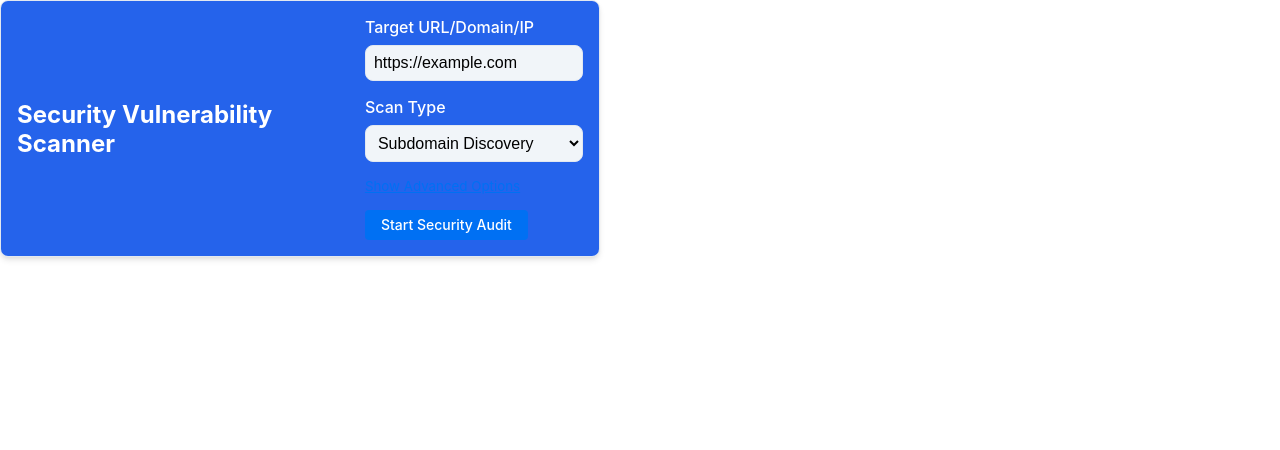
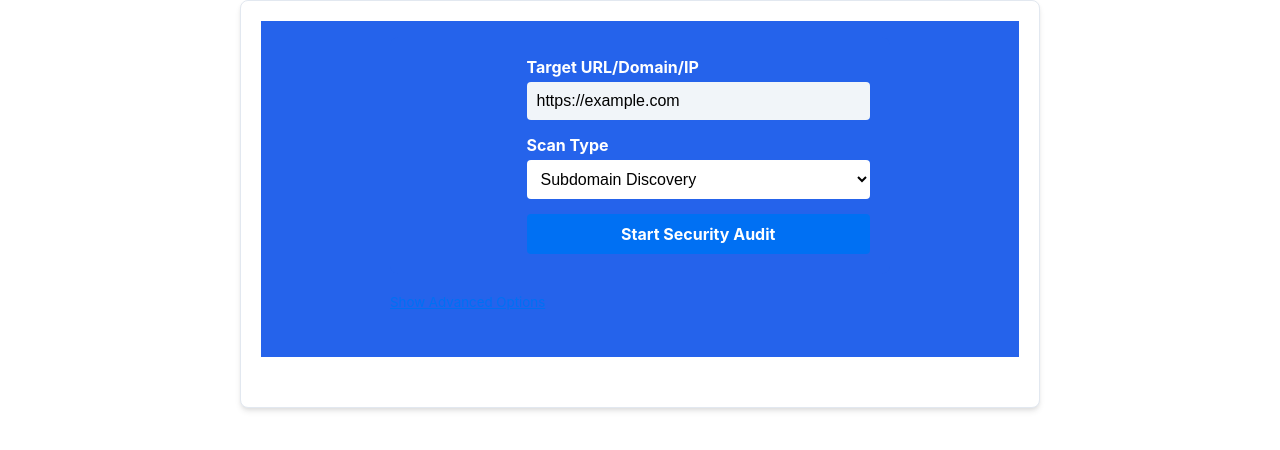
Before and after one commit to cmndcntrlcyber/vercel-app, a Next.js app: page /widget in a window 1280 px wide. Shown: the top 450 px of the page. Built offline with nearby package versions, Linux system fonts and the light colour scheme.

Commit message:
project update

```diff
--- a/app/page.tsx
+++ b/app/page.tsx
@@ -9,7 +9,7 @@ export default function Home() {
 
   return (
     <main className="min-h-screen p-8">
-      <div className="max-w-5xl mx-auto">
+      <div className="max-w-5xl mx-auto text-center">
         <header className="mb-8">
           <h1 className="text-3xl font-bold mb-2">Security Scanner Widget</h1>
           <p className="text-gray-600">
@@ -18,7 +18,7 @@ export default function Home() {
         </header>
 
         <div className="mb-6 border-b border-gray-200">
-          <nav className="flex -mb-px">
+          <nav className="flex -mb-px justify-center">
             <button
               onClick={() => setActiveTab('demo')}
               className={`mr-4 py-2 px-1 border-b-2 font-medium text-sm ${
@@ -44,7 +44,7 @@ export default function Home() {
 
         <div className="bg-white p-6 rounded-lg shadow-md">
           {activeTab === 'demo' ? (
-            <div>
+            <div className="text-center">
               <h2 className="text-xl font-semibold mb-4">Security Scanner Demo</h2>
               <SecurityScanner />
             </div>
--- a/components/SecurityScanner.tsx
+++ b/components/SecurityScanner.tsx
@@ -1,6 +1,6 @@
 'use client';
 
-import { useState, FormEvent, useRef } from 'react';
+import { useState, FormEvent, useRef, useEffect } from 'react';
 import { Vulnerability, ScanResult, ScanRequest } from '../types';
 
 // Real API function to perform security scans using our backend
@@ -76,6 +76,32 @@ export default function SecurityScanner() {
   const [userAgent, setUserAgent] = useState('Mozilla/5.0 (Windows NT 10.0; Win64; x64) AppleWebKit/537.36');
   const [timeout, setTimeout] = useState(30);
   const [customHeaders, setCustomHeaders] = useState('');
+
+  // Dark mode detection
+  const [isDarkMode, setIsDarkMode] = useState(false);
+
+  // Effect to detect dark mode
+  useEffect(() => {
+    // Check if window is available (client-side)
+    if (typeof window !== 'undefined') {
+      // Check initial preference
+      const darkModeMediaQuery = window.matchMedia('(prefers-color-scheme: dark)');
+      setIsDarkMode(darkModeMediaQuery.matches);
+
+      // Set up listener for changes
+      const darkModeChangeHandler = (e: MediaQueryListEvent) => {
+        setIsDarkMode(e.matches);
+      };
+
+      // Add listener
+      darkModeMediaQuery.addEventListener('change', darkModeChangeHandler);
+
+      // Clean up
+      return () => {
+        darkModeMediaQuery.removeEventListener('change', darkModeChangeHandler);
+      };
+    }
+  });
 
   // HTML report reference for download
   const reportRef = useRef<HTMLDivElement>(null);
@@ -202,21 +228,83 @@ export default function SecurityScanner() {
   };
 
   return (
-    <div className="widget-container">
-      <div className="widget-header">
-        <h2>Security Vulnerability Scanner</h2>
+    <div className="widget-container" style={{
+      maxWidth: "800px",
+      margin: "0 auto",
+      padding: "20px",
+      boxSizing: "border-box",
+      display: "flex",
+      flexDirection: "column",
+      alignItems: "center",
+      width: "100%",
+      backgroundColor: isDarkMode ? "#111827" : "#ffffff",
+      color: isDarkMode ? "#ffffff" : "#1a202c"
+    }}>
+      <div className="widget-header" style={{
+        width: "100%",
+        textAlign: "center",
+        marginBottom: "30px"
+      }}>
+
         <div className="scan-status">
           {isScanning && <span className="status-badge status-scanning">Scanning...</span>}
           {scanStatusMessage && <p className="status-message">{scanStatusMessage}</p>}
         </div>
 
-        <form onSubmit={handleSubmit}>
-          <div className="form-group">
-            <label htmlFor="target" className="form-label">Target URL/Domain/IP</label>
+        <form onSubmit={handleSubmit} style={{
+          width: "100%",
+          maxWidth: "500px",
+          margin: "0 auto",
+          display: "flex",
+          flexDirection: "column",
+          alignItems: "center"
+        }}>
+          <div style={{
+            display: "flex",
+            justifyContent: "space-between",
+            width: "100%",
+            backgroundColor: "#2563eb",
+            borderRadius: "8px",
+            padding: "20px",
+            color: "white",
+            marginBottom: "20px"
+          }}>
+            <div style={{
+              flexGrow: 1,
+              display: "flex",
+              flexDirection: "column",
+              justifyContent: "center",
+              alignItems: "flex-start"
+            }}>
+            </div>
+
+            <div style={{
+              flexGrow: 1,
+              display: "flex",
+              flexDirection: "column",
+              justifyContent: "space-between",
+              alignItems: "flex-end",
+              gap: "15px"
+            }}>
+              <div style={{ width: "100%" }}>
+                <label htmlFor="target" className="form-label" style={{
+                  display: "block",
+                  marginBottom: "5px",
+                  fontWeight: "bold",
+                  color: "white",
+                  textAlign: "left"
+                }}>Target URL/Domain/IP</label>
                 <input
                   id="target"
                   type="text"
                   className="form-input"
+                  style={{
+                    width: "100%",
+                    padding: "10px",
+                    borderRadius: "4px",
+                    border: "none",
+                    fontSize: "16px"
+                  }}
                   value={target}
                   onChange={(e) => setTarget(e.target.value)}
                   placeholder="https://example.com or example.com or 192.168.1.1"
@@ -224,11 +312,25 @@ export default function SecurityScanner() {
                 />
               </div>
 
-          <div className="form-group">
-            <label htmlFor="scanType" className="form-label">Scan Type</label>
+              <div style={{ width: "100%" }}>
+                <label htmlFor="scanType" className="form-label" style={{
+                  display: "block",
+                  marginBottom: "5px",
+                  fontWeight: "bold",
+                  color: "white",
+                  textAlign: "left"
+                }}>Scan Type</label>
                 <select
                   id="scanType"
                   className="form-select"
+                  style={{
+                    width: "100%",
+                    padding: "10px",
+                    borderRadius: "4px",
+                    border: "none",
+                    fontSize: "16px",
+                    backgroundColor: "white"
+                  }}
                   value={scanType}
                   onChange={(e) => setScanType(e.target.value)}
                 >
@@ -243,7 +345,33 @@ export default function SecurityScanner() {
                 </select>
               </div>
 
-          <div className="form-advanced">
+              <button
+                type="submit"
+                className="button button-primary"
+                disabled={isScanning}
+                style={{
+                  backgroundColor: '#0070f3',
+                  color: 'white',
+                  border: 'none',
+                  padding: '12px 24px',
+                  borderRadius: '4px',
+                  cursor: isScanning ? 'not-allowed' : 'pointer',
+                  opacity: isScanning ? 0.7 : 1,
+                  fontSize: '16px',
+                  fontWeight: 'bold',
+                  width: '100%'
+                }}
+              >
+                {isScanning ? 'Scanning...' : 'Start Security Audit'}
+              </button>
+            </div>
+          </div>
+
+          <div className="form-advanced" style={{
+            width: "100%",
+            textAlign: "center",
+            marginBottom: "15px"
+          }}>
             <button
               type="button"
               className="toggle-advanced"
@@ -263,10 +391,13 @@ export default function SecurityScanner() {
 
             {showAdvanced && (
               <div className="advanced-options" style={{
-                border: '1px solid #eaeaea',
+                border: isDarkMode ? '1px solid #eaeaea' : '1px solid #eaeaea',
                 borderRadius: '5px',
                 padding: '1rem',
-                marginBottom: '1rem'
+                marginBottom: '1rem',
+                width: '100%',
+                backgroundColor: isDarkMode ? '#1a202c' : 'white',
+                color: isDarkMode ? '#e2e8f0' : '#1a202c'
               }}>
                 <div className="form-group">
                   <label htmlFor="authToken" className="form-label">Authentication Token</label>
@@ -323,33 +454,33 @@ export default function SecurityScanner() {
               </div>
             )}
           </div>
-
-          <button
-            type="submit"
-            className="button button-primary"
-            disabled={isScanning}
-            style={{
-              backgroundColor: '#0070f3',
-              color: 'white',
-              border: 'none',
-              padding: '0.5rem 1rem',
-              borderRadius: '4px',
-              cursor: isScanning ? 'not-allowed' : 'pointer',
-              opacity: isScanning ? 0.7 : 1
-            }}
-          >
-            {isScanning ? 'Scanning...' : 'Start Security Audit'}
-          </button>
         </form>
 
         {error && (
-          <div className="results-container error" style={{ color: '#d32f2f', marginTop: '1rem' }}>
+          <div className="results-container error" style={{
+            color: '#d32f2f',
+            marginTop: '1rem',
+            maxWidth: '500px',
+            margin: '1rem auto',
+            textAlign: 'center'
+          }}>
             <p>{error}</p>
           </div>
         )}
 
         {scanResult && (
-          <div className="results-container" style={{ marginTop: '2rem' }}>
+          <div className="results-container" style={{
+            marginTop: '2rem',
+            width: '100%',
+            maxWidth: '600px',
+            margin: '2rem auto',
+            border: isDarkMode ? '1px solid #2d3748' : '1px solid #eaeaea',
+            borderRadius: '8px',
+            padding: '20px',
+            boxShadow: isDarkMode ? '0 2px 10px rgba(0,0,0,0.3)' : '0 2px 10px rgba(0,0,0,0.1)',
+            backgroundColor: isDarkMode ? '#1a202c' : 'white',
+            color: isDarkMode ? 'white' : 'black'
+          }}>
             <div className="results-header" style={{ display: 'flex', justifyContent: 'space-between', alignItems: 'center' }}>
               <h3>Scan Results</h3>
               <button
@@ -367,20 +498,20 @@ export default function SecurityScanner() {
               </button>
             </div>
 
-            <p>
+            <p style={{ color: isDarkMode ? '#e2e8f0' : '#1a202c' }}>
               <strong>Target:</strong> {scanResult.target}<br />
               <strong>Scan Type:</strong> {scanTypeNames[scanResult.scanType] || scanResult.scanType}<br />
               <strong>Time:</strong> {new Date(scanResult.timestamp).toLocaleString()}
             </p>
 
             <div style={{ marginTop: '1rem' }}>
-              <h4>Summary</h4>
-              <ul>
+              <h4 style={{ color: isDarkMode ? 'white' : '#1a202c' }}>Summary</h4>
+              <ul style={{ color: isDarkMode ? '#e2e8f0' : '#1a202c' }}>
                 <li>Total Vulnerabilities: {scanResult.summary.total}</li>
-                <li>Critical: <span style={{ color: '#d32f2f' }}>{scanResult.summary.critical}</span></li>
-                <li>High: <span style={{ color: '#f44336' }}>{scanResult.summary.high}</span></li>
-                <li>Medium: <span style={{ color: '#ff9800' }}>{scanResult.summary.medium}</span></li>
-                <li>Low: <span style={{ color: '#ffc107' }}>{scanResult.summary.low}</span></li>
+                <li>Critical: <span style={{ color: '#ff4d4d' }}>{scanResult.summary.critical}</span></li>
+                <li>High: <span style={{ color: '#ff6b6b' }}>{scanResult.summary.high}</span></li>
+                <li>Medium: <span style={{ color: '#ffa94d' }}>{scanResult.summary.medium}</span></li>
+                <li>Low: <span style={{ color: '#ffe066' }}>{scanResult.summary.low}</span></li>
               </ul>
             </div>
 
@@ -414,9 +545,10 @@ export default function SecurityScanner() {
 
             {scanResult.rawOutput && (
               <div style={{ marginTop: '2rem' }}>
-                <h4>Raw Output</h4>
+                <h4 style={{ color: isDarkMode ? 'white' : '#1a202c' }}>Raw Output</h4>
                 <pre style={{
-                  backgroundColor: '#f5f5f5',
+                  backgroundColor: isDarkMode ? '#2d3748' : '#f5f5f5',
+                  color: isDarkMode ? '#e2e8f0' : '#1a202c',
                   padding: '1rem',
                   borderRadius: '5px',
                   overflowX: 'auto',
```
Lines whose indentation alone changed are shown as unchanged.
